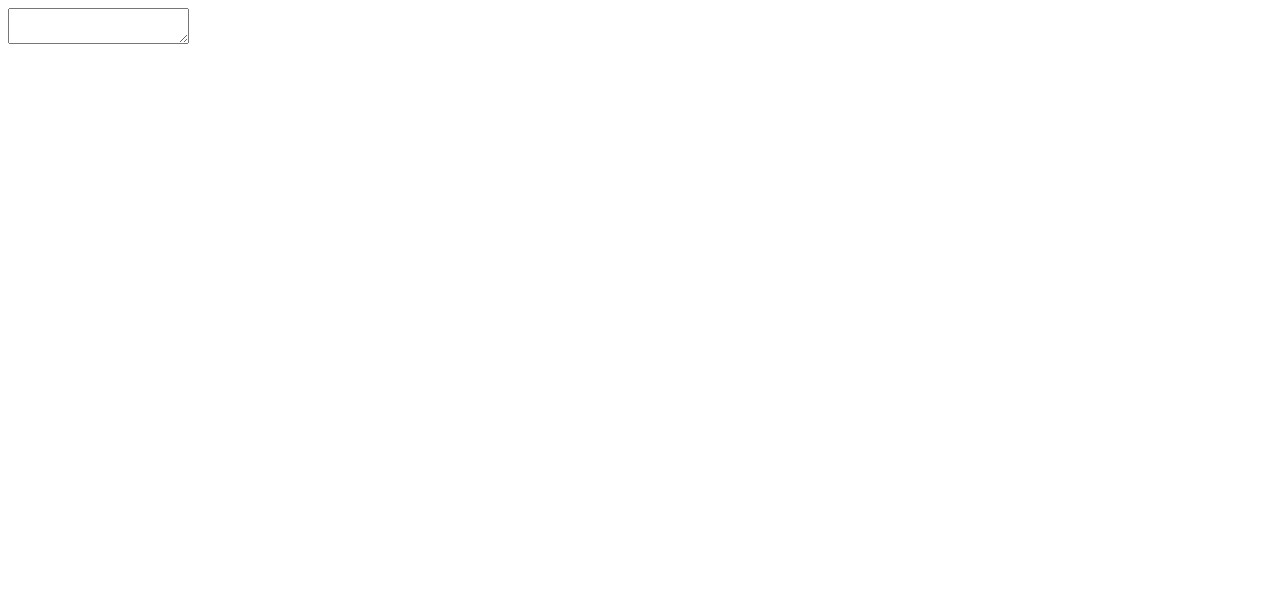
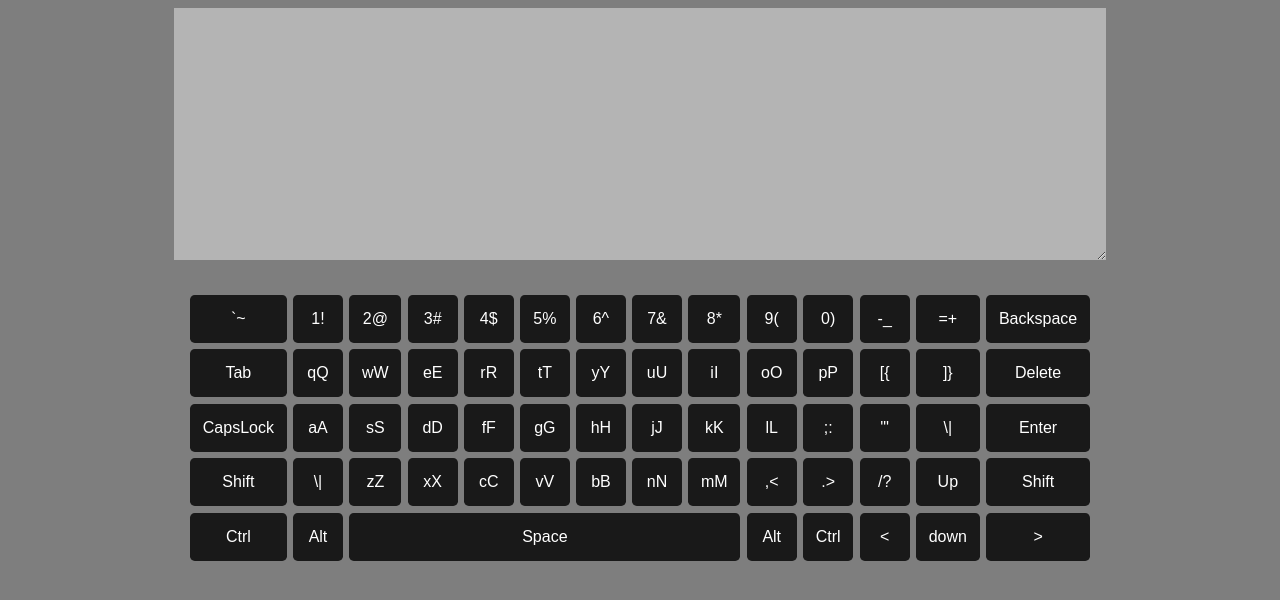
Before and after one commit to boxiby/virtual-keyboard, a website built with webpack: page index.html in a window 1280 px wide. Built offline with nearby package versions, Linux system fonts and the light colour scheme.

Commit message:
feat: add keys in DOM and styled

```diff
--- a/src/components/app.js
+++ b/src/components/app.js
@@ -8,11 +8,31 @@ export default class App {
     textareaWrapper.classList.add('textarea-wrapper');
     const textarea = document.createElement('textarea');
     textareaWrapper.appendChild(textarea);
-    keyboardContainer.appendChild(textareaWrapper);
+    document.body.appendChild(textareaWrapper);
 
     Object.keys(keys).forEach(keyName => {
       const keyData = keys[keyName];
+      const keyElement = document.createElement('div');
+      keyElement.classList.add('key');
+      keyElement.dataset.key = keyName;
+      keyElement.dataset.layout = 'EN';
+
+      const position = keyData.position.split('*');
+      const row = position[0];
+      const coll = position[1];
+      const length = position[2];
+
+      keyElement.style.gridRow = row;
+      keyElement.style.gridColumn = `${coll} / span ${length}`;
+
+      if (keyData.value && keyData.value.EN) {
+        keyElement.textContent = keyData.value.EN;
+      } else {
+        console.error(`Missing EN value property for key ${keyName}`);
+      }
+
       console.log(keyName, keyData);
+      keyboardContainer.appendChild(keyElement);
     });
     document.body.appendChild(keyboardContainer);
   }
--- a/src/scss/style.scss
+++ b/src/scss/style.scss
@@ -1,8 +1,66 @@
 $font-size: 1rem;
-$font-color: #d22b2b;
+$font: Arial;
+$font-color-l: #ffffff;
+$font-color-d: #000000;
+$body-color: #7e7e7e;
 
 html {
     font-size: $font-size;
-    color: $font-color;
+    color: $font-color-l;
     line-height: 1;
 }
+
+body {
+    font-family: $font;
+    display: grid;
+    grid-gap: 1rem;
+    justify-content: center;
+    background-color: $body-color;
+}
+
+.textarea-wrapper textarea {
+    width: 100%;
+    margin: 0 auto;
+    max-width: 900px;
+    height: 220px;
+    text-rendering: auto;
+    color: $font-color-l;
+    -webkit-appearance: textarea;
+    background-color: #b4b4b4;
+    resize: auto;
+    margin: 0em;
+    font-weight: 400;
+    font-size: 1.2rem;
+    border-width: 0px;
+    padding: 1rem;
+}
+
+.keyboard {
+    display: grid;
+    padding: 1rem;
+    grid-gap: 0.4rem;
+    grid-template-columns: repeat(14, 1fr);
+    max-width: 900px;
+}
+
+.keyboard .key {
+    -webkit-appearance: button;
+    -webkit-writing-mode: horizontal-tb !important;
+    text-rendering: auto;
+    color: $font-color-l;
+    display: inline-block;
+    text-align: center;
+    cursor: default;
+    background-color: #191919;
+    box-sizing: border-box;
+    margin: 0em;
+    padding: 1rem 0.8rem;
+    border-width: 0px;
+    border-radius: 0.3rem;
+    position: relative;
+}
+
+.keyboard .key:active {
+    color:$font-color-d;
+    background-color: #5cdff4;
+}
```
